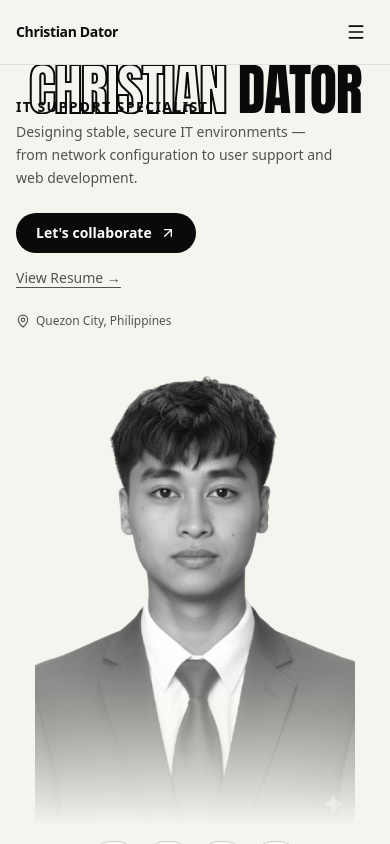
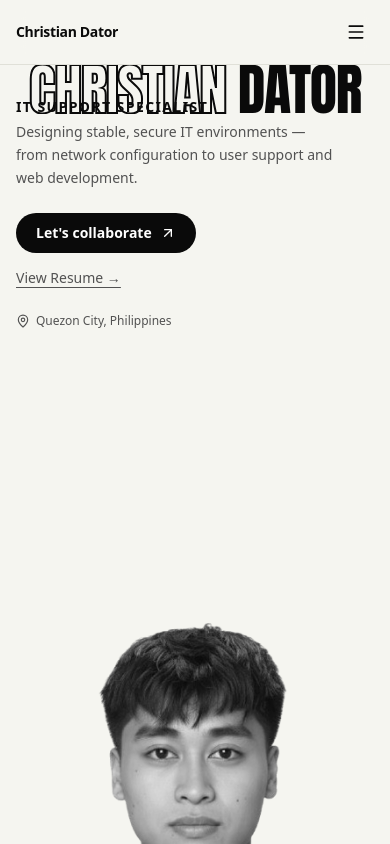
Before and after one commit to Matteoo10/My-Portfolio-Website, a React (Vite) app: page / in a window 390 px wide. Shown: the top 844 px of the page. Built offline with nearby package versions, Linux system fonts and the light colour scheme.

Commit message:
Enlarge hero photo, remove phone link

```diff
--- a/src/components/Hero.tsx
+++ b/src/components/Hero.tsx
@@ -1,6 +1,6 @@
 import React, { useState } from 'react';
 import { personalInfo } from '../data/resumeData';
-import { Github, Linkedin, Mail, Phone, ArrowUpRight, MapPin } from 'lucide-react';
+import { Github, Linkedin, Mail, ArrowUpRight, MapPin } from 'lucide-react';
 
 interface HeroProps {
   onOpenResume: () => void;
@@ -18,7 +18,6 @@ export const Hero: React.FC<HeroProps> = ({ onOpenResume }) => {
     { label: 'GitHub', href: personalInfo.github, Icon: Github },
     { label: 'LinkedIn', href: personalInfo.linkedin, Icon: Linkedin },
     { label: 'Email', href: `mailto:${personalInfo.email}`, Icon: Mail },
-    { label: 'Phone', href: `tel:${personalInfo.phone}`, Icon: Phone },
   ];
 
   return (
@@ -77,18 +76,18 @@ export const Hero: React.FC<HeroProps> = ({ onOpenResume }) => {
             </div>
           </div>
 
-          {/* Center: Portrait (6 cols) */}
-          <div className="col-span-12 lg:col-span-6 flex justify-center items-end relative">
+          {/* Center: Portrait (6 cols) — absolutely fills behind name */}
+          <div className="col-span-12 lg:col-span-6 relative" style={{ minHeight: 'calc(100vh - 64px)' }}>
             <div
-              className="relative w-full max-w-xs sm:max-w-sm lg:max-w-md"
-              style={{ maskImage: 'linear-gradient(to bottom, black 55%, transparent 100%)', WebkitMaskImage: 'linear-gradient(to bottom, black 55%, transparent 100%)' }}
+              className="absolute inset-x-0 bottom-0 flex justify-center items-end"
+              style={{ maskImage: 'linear-gradient(to bottom, black 60%, transparent 100%)', WebkitMaskImage: 'linear-gradient(to bottom, black 60%, transparent 100%)' }}
             >
               <img
                 src={userPhoto}
                 alt="Christian Matthew P. Dator"
                 referrerPolicy="no-referrer"
                 className="w-full h-auto object-cover object-top filter grayscale contrast-105 brightness-105 transition-all duration-700 hover:grayscale-0"
-                style={{ maxHeight: '70vh' }}
+                style={{ maxHeight: '92vh', maxWidth: '520px' }}
               />
             </div>
           </div>
```
